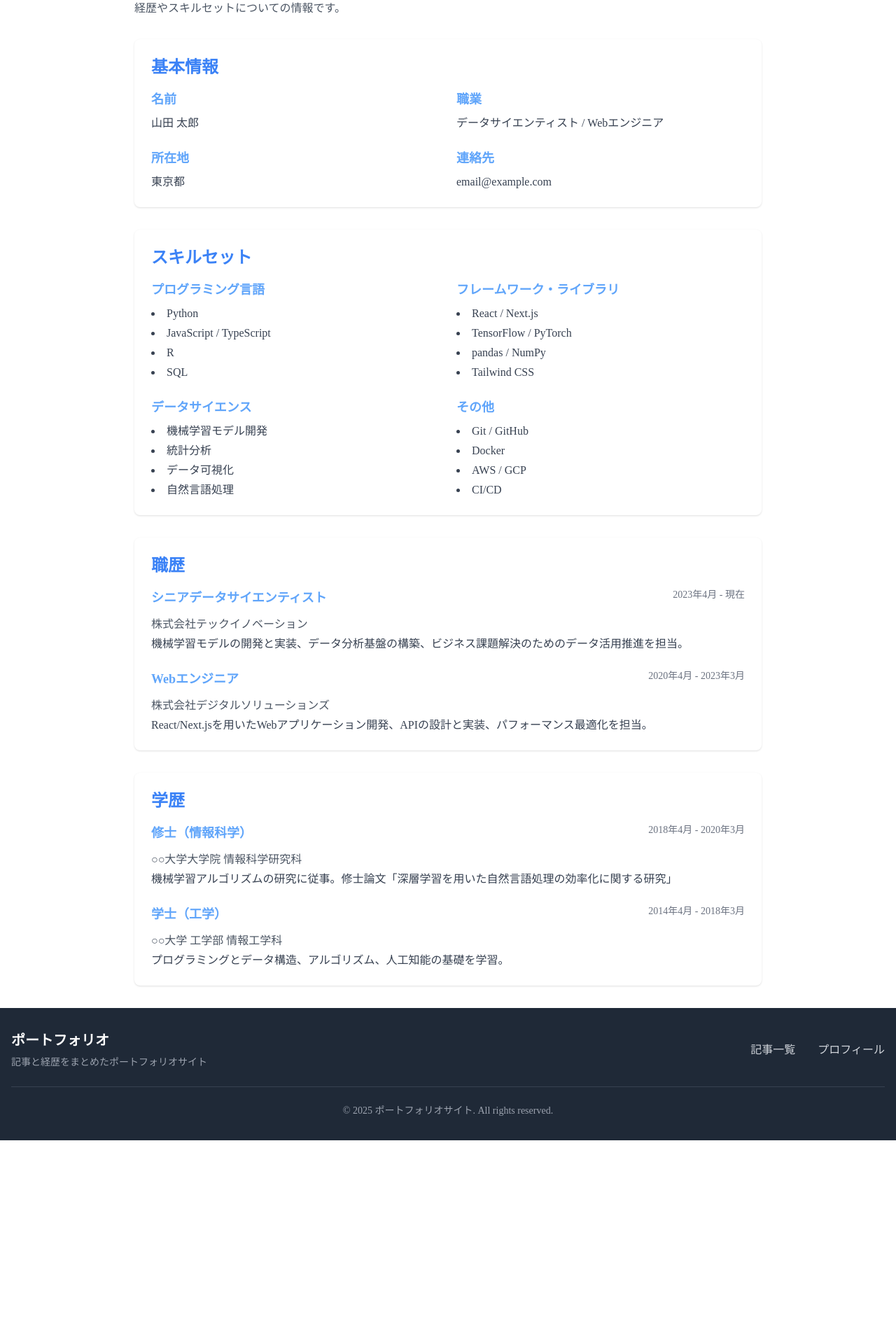
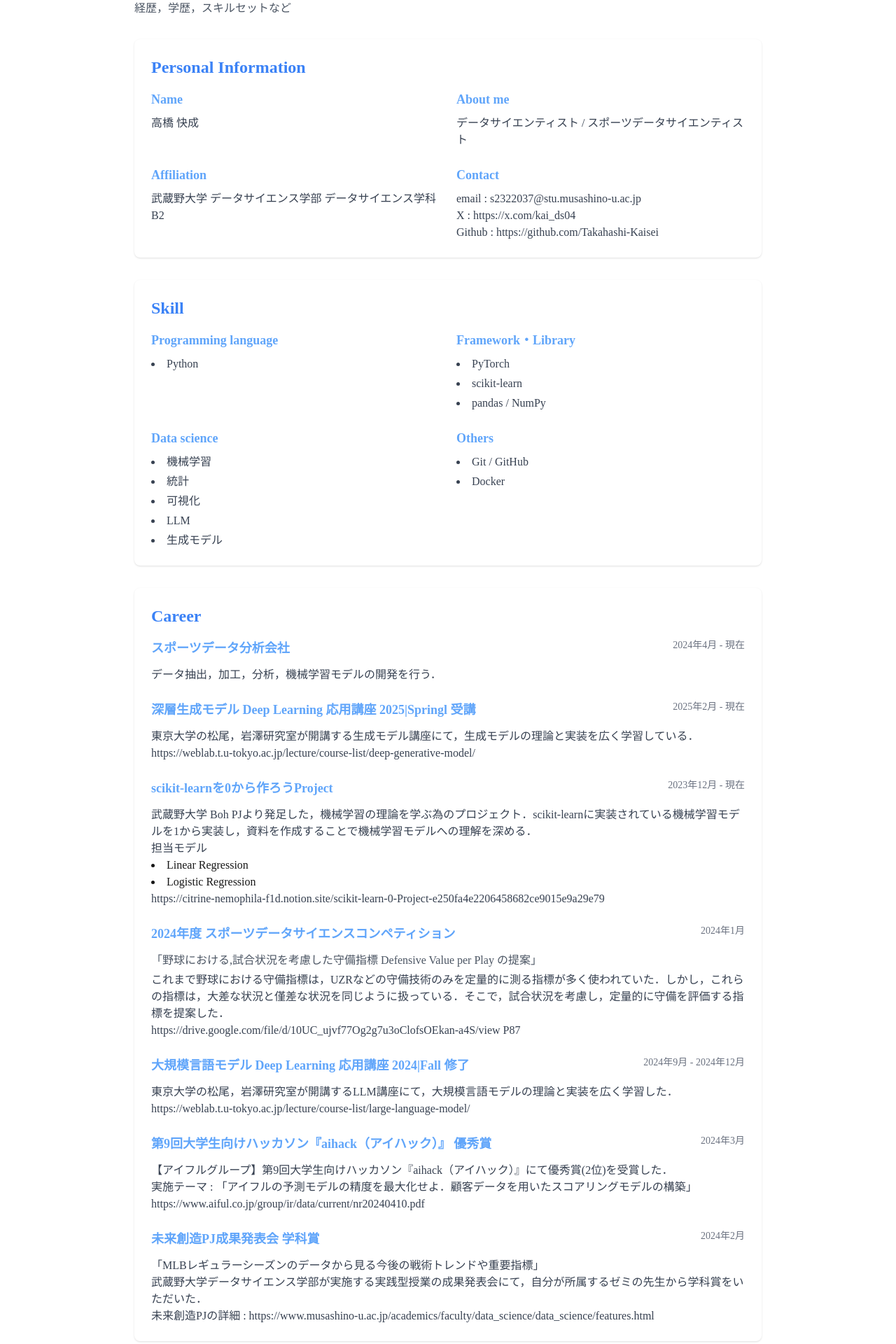
Before and after one commit to Takahashi-Kaisei/mypage, a Next.js app: page /profile in a window 1280 px wide. Shown: the part 140-2060 px from the top of the page at 70% size. Before the commit the page ends 1769 px from the top, so only its background shows below. Built offline with nearby package versions, Linux system fonts and the light colour scheme.

Commit message:
プロフィールページの英語表記への変更と情報の更新

```diff
--- a/src/app/profile/page.tsx
+++ b/src/app/profile/page.tsx
@@ -5,31 +5,33 @@ export default function ProfilePage() {
     <RootLayout>
       <div className="max-w-4xl mx-auto">
         <div className="mb-8">
-          <h1 className="text-3xl font-bold mb-2">プロフィール</h1>
+          <h1 className="text-3xl font-bold mb-2">Profile</h1>
           <p className="text-gray-600">
-            経歴やスキルセットについての情報です。
+            経歴，学歴，スキルセットなど
           </p>
         </div>
 
         <div className="bg-white shadow rounded-lg overflow-hidden mb-8">
           <div className="p-6">
-            <h2 className="text-2xl font-bold mb-4">基本情報</h2>
+            <h2 className="text-2xl font-bold mb-4">Personal Information</h2>
             <div className="grid grid-cols-1 md:grid-cols-2 gap-6">
               <div>
-                <h3 className="text-lg font-semibold mb-2">名前</h3>
-                <p className="text-gray-700">山田 太郎</p>
+                <h3 className="text-lg font-semibold mb-2">Name</h3>
+                <p className="text-gray-700">高橋 快成</p>
               </div>
               <div>
-                <h3 className="text-lg font-semibold mb-2">職業</h3>
-                <p className="text-gray-700">データサイエンティスト / Webエンジニア</p>
+                <h3 className="text-lg font-semibold mb-2">About me</h3>
+                <p className="text-gray-700">データサイエンティスト / スポーツデータサイエンティスト</p>
               </div>
               <div>
-                <h3 className="text-lg font-semibold mb-2">所在地</h3>
-                <p className="text-gray-700">東京都</p>
+                <h3 className="text-lg font-semibold mb-2">Affiliation</h3>
+                <p className="text-gray-700">武蔵野大学 データサイエンス学部 データサイエンス学科 B2</p>
               </div>
               <div>
-                <h3 className="text-lg font-semibold mb-2">連絡先</h3>
-                <p className="text-gray-700">email@example.com</p>
+                <h3 className="text-lg font-semibold mb-2">Contact</h3>
+                <p className="text-gray-700">email : s2322037@stu.musashino-u.ac.jp</p>
+                <p className="text-gray-700">X : https://x.com/kai_ds04</p>
+                <p className="text-gray-700">Github : https://github.com/Takahashi-Kaisei</p>
               </div>
             </div>
           </div>
@@ -37,42 +39,37 @@ export default function ProfilePage() {
 
         <div className="bg-white shadow rounded-lg overflow-hidden mb-8">
           <div className="p-6">
-            <h2 className="text-2xl font-bold mb-4">スキルセット</h2>
+            <h2 className="text-2xl font-bold mb-4">Skill</h2>
             <div className="grid grid-cols-1 md:grid-cols-2 gap-6">
               <div>
-                <h3 className="text-lg font-semibold mb-2">プログラミング言語</h3>
+                <h3 className="text-lg font-semibold mb-2">Programming language</h3>
                 <ul className="list-disc list-inside text-gray-700 space-y-1">
                   <li>Python</li>
-                  <li>JavaScript / TypeScript</li>
-                  <li>R</li>
-                  <li>SQL</li>
                 </ul>
               </div>
               <div>
-                <h3 className="text-lg font-semibold mb-2">フレームワーク・ライブラリ</h3>
+                <h3 className="text-lg font-semibold mb-2">Framework・Library</h3>
                 <ul className="list-disc list-inside text-gray-700 space-y-1">
-                  <li>React / Next.js</li>
-                  <li>TensorFlow / PyTorch</li>
+                  <li>PyTorch</li>
+                  <li>scikit-learn</li>
                   <li>pandas / NumPy</li>
-                  <li>Tailwind CSS</li>
                 </ul>
               </div>
               <div>
-                <h3 className="text-lg font-semibold mb-2">データサイエンス</h3>
+                <h3 className="text-lg font-semibold mb-2">Data science</h3>
                 <ul className="list-disc list-inside text-gray-700 space-y-1">
-                  <li>機械学習モデル開発</li>
-                  <li>統計分析</li>
-                  <li>データ可視化</li>
-                  <li>自然言語処理</li>
+                  <li>機械学習</li>
+                  <li>統計</li>
+                  <li>可視化</li>
+                  <li>LLM</li>
+                  <li>生成モデル</li>
                 </ul>
               </div>
               <div>
-                <h3 className="text-lg font-semibold mb-2">その他</h3>
+                <h3 className="text-lg font-semibold mb-2">Others</h3>
                 <ul className="list-disc list-inside text-gray-700 space-y-1">
                   <li>Git / GitHub</li>
                   <li>Docker</li>
-                  <li>AWS / GCP</li>
-                  <li>CI/CD</li>
                 </ul>
               </div>
             </div>
@@ -81,54 +78,122 @@ export default function ProfilePage() {
 
         <div className="bg-white shadow rounded-lg overflow-hidden mb-8">
           <div className="p-6">
-            <h2 className="text-2xl font-bold mb-4">職歴</h2>
+            <h2 className="text-2xl font-bold mb-4">Career</h2>
             <div className="space-y-6">
               <div>
                 <div className="flex justify-between items-start mb-1">
-                  <h3 className="text-lg font-semibold">シニアデータサイエンティスト</h3>
-                  <span className="text-sm text-gray-500">2023年4月 - 現在</span>
+                  <h3 className="text-lg font-semibold">スポーツデータ分析会社</h3>
+                  <span className="text-sm text-gray-500">2024年4月 - 現在</span>
                 </div>
-                <p className="text-gray-600 mb-1">株式会社テックイノベーション</p>
                 <p className="text-gray-700">
-                  機械学習モデルの開発と実装、データ分析基盤の構築、ビジネス課題解決のためのデータ活用推進を担当。
+                  データ抽出，加工，分析，機械学習モデルの開発を行う．
                 </p>
               </div>
+
               <div>
                 <div className="flex justify-between items-start mb-1">
-                  <h3 className="text-lg font-semibold">Webエンジニア</h3>
-                  <span className="text-sm text-gray-500">2020年4月 - 2023年3月</span>
+                  <h3 className="text-lg font-semibold">深層生成モデル Deep Learning 応用講座 2025|Springl 受講</h3>
+                  <span className="text-sm text-gray-500">2025年2月 - 現在</span>
                 </div>
-                <p className="text-gray-600 mb-1">株式会社デジタルソリューションズ</p>
                 <p className="text-gray-700">
-                  React/Next.jsを用いたWebアプリケーション開発、APIの設計と実装、パフォーマンス最適化を担当。
+                  東京大学の松尾，岩澤研究室が開講する生成モデル講座にて，生成モデルの理論と実装を広く学習している．
+                </p>
+                <p className="text-gray-700">
+                https://weblab.t.u-tokyo.ac.jp/lecture/course-list/deep-generative-model/
                 </p>
               </div>
+
+              <div>
+                <div className="flex justify-between items-start mb-1">
+                  <h3 className="text-lg font-semibold">scikit-learnを0から作ろうProject</h3>
+                  <span className="text-sm text-gray-500">2023年12月 - 現在</span>
+                </div>
+                <p className="text-gray-700">
+                武蔵野大学 Boh PJより発足した，機械学習の理論を学ぶ為のプロジェクト．scikit-learnに実装されている機械学習モデルを1から実装し，資料を作成することで機械学習モデルへの理解を深める．
+                </p>
+                <p className="text-gray-700">
+                担当モデル
+                </p>
+                <li>Linear Regression</li>
+                <li>Logistic Regression</li>
+                <p className="text-gray-700">
+                https://citrine-nemophila-f1d.notion.site/scikit-learn-0-Project-e250fa4e2206458682ce9015e9a29e79
+                </p>
+              </div>
+
+              <div>
+                <div className="flex justify-between items-start mb-1">
+                  <h3 className="text-lg font-semibold">2024年度 スポーツデータサイエンスコンペティション</h3>
+                  <span className="text-sm text-gray-500">2024年1月</span>
+                </div>
+                <p className="text-gray-600 mb-1">「野球における,試合状況を考慮した守備指標 Defensive Value per Play の提案」</p>
+                <p className="text-gray-700">これまで野球における守備指標は，UZRなどの守備技術のみを定量的に測る指標が多く使われていた．しかし，これらの指標は，大差な状況と僅差な状況を同じように扱っている．そこで，試合状況を考慮し，定量的に守備を評価する指標を提案した．</p>
+                <p className="text-gray-700">https://drive.google.com/file/d/10UC_ujvf77Og2g7u3oClofsOEkan-a4S/view P87</p>
+              </div>
+
+              <div>
+                <div className="flex justify-between items-start mb-1">
+                  <h3 className="text-lg font-semibold">大規模言語モデル Deep Learning 応用講座 2024|Fall 修了</h3>
+                  <span className="text-sm text-gray-500">2024年9月 - 2024年12月</span>
+                </div>
+                <p className="text-gray-700">
+                  東京大学の松尾，岩澤研究室が開講するLLM講座にて，大規模言語モデルの理論と実装を広く学習した．
+                </p>
+                <p className="text-gray-700">
+                https://weblab.t.u-tokyo.ac.jp/lecture/course-list/large-language-model/
+                </p>
+              </div>
+
+              <div>
+                <div className="flex justify-between items-start mb-1">
+                  <h3 className="text-lg font-semibold">第9回大学生向けハッカソン『aihack（アイハック）』 優秀賞</h3>
+                  <span className="text-sm text-gray-500">2024年3月</span>
+                </div>
+                <p className="text-gray-700">
+                【アイフルグループ】第9回大学生向けハッカソン『aihack（アイハック）』にて優秀賞(2位)を受賞した．</p>
+                <p className="text-gray-700">実施テーマ : 「アイフルの予測モデルの精度を最大化せよ．顧客データを用いたスコアリングモデルの構築」</p>
+                <p className="text-gray-700">
+                https://www.aiful.co.jp/group/ir/data/current/nr20240410.pdf
+                </p>
+              </div>
+
+              <div>
+                <div className="flex justify-between items-start mb-1">
+                  <h3 className="text-lg font-semibold">未来創造PJ成果発表会 学科賞</h3>
+                  <span className="text-sm text-gray-500">2024年2月</span>
+                </div>
+                <p className="text-gray-700">
+                「MLBレギュラーシーズンのデータから見る今後の戦術トレンドや重要指標」</p>
+                <p className="text-gray-700">武蔵野大学データサイエンス学部が実施する実践型授業の成果発表会にて，自分が所属するゼミの先生から学科賞をいただいた．</p>
+                <p className="text-gray-700">未来創造PJの詳細 : https://www.musashino-u.ac.jp/academics/faculty/data_science/data_science/features.html</p>
+              </div>
+
             </div>
           </div>
         </div>
 
         <div className="bg-white shadow rounded-lg overflow-hidden">
           <div className="p-6">
-            <h2 className="text-2xl font-bold mb-4">学歴</h2>
+            <h2 className="text-2xl font-bold mb-4">Academic background</h2>
             <div className="space-y-6">
               <div>
                 <div className="flex justify-between items-start mb-1">
-                  <h3 className="text-lg font-semibold">修士（情報科学）</h3>
-                  <span className="text-sm text-gray-500">2018年4月 - 2020年3月</span>
+                  <h3 className="text-lg font-semibold">武蔵野大学</h3>
+                  <span className="text-sm text-gray-500">2023年4月 - 現在</span>
                 </div>
-                <p className="text-gray-600 mb-1">○○大学大学院 情報科学研究科</p>
+                <p className="text-gray-600 mb-1">データサイエンス学部 データサイエンス学科</p>
                 <p className="text-gray-700">
-                  機械学習アルゴリズムの研究に従事。修士論文「深層学習を用いた自然言語処理の効率化に関する研究」
+                  データサイエンスの基礎から実践まで幅広く学習。機械学習，統計，データベース，ビジュアライゼーションなど．
                 </p>
               </div>
               <div>
                 <div className="flex justify-between items-start mb-1">
-                  <h3 className="text-lg font-semibold">学士（工学）</h3>
-                  <span className="text-sm text-gray-500">2014年4月 - 2018年3月</span>
+                  <h3 className="text-lg font-semibold">千葉県立成東高等学校</h3>
+                  <span className="text-sm text-gray-500">2020年4月 - 2023年3月</span>
                 </div>
-                <p className="text-gray-600 mb-1">○○大学 工学部 情報工学科</p>
+                <p className="text-gray-600 mb-1">普通科</p>
                 <p className="text-gray-700">
-                  プログラミングとデータ構造、アルゴリズム、人工知能の基礎を学習。
+                  野球部に所属．
                 </p>
               </div>
             </div>
```
